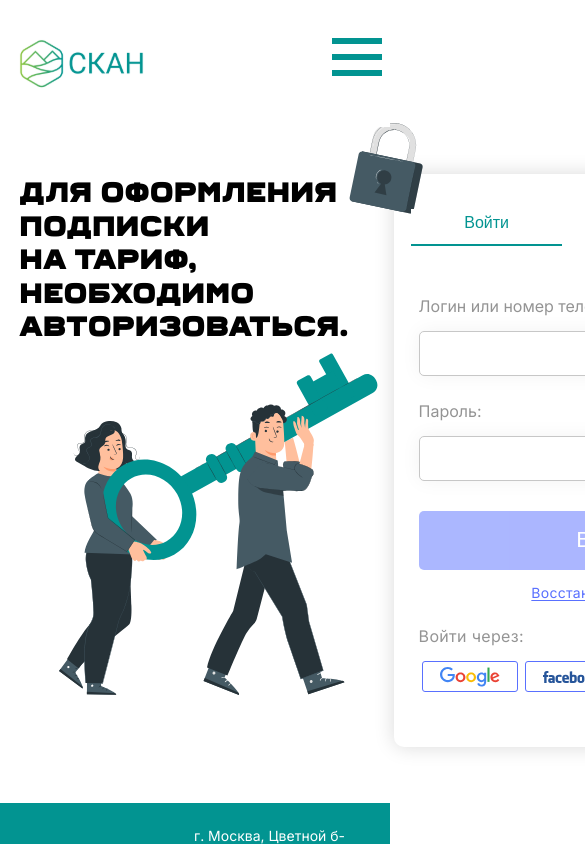
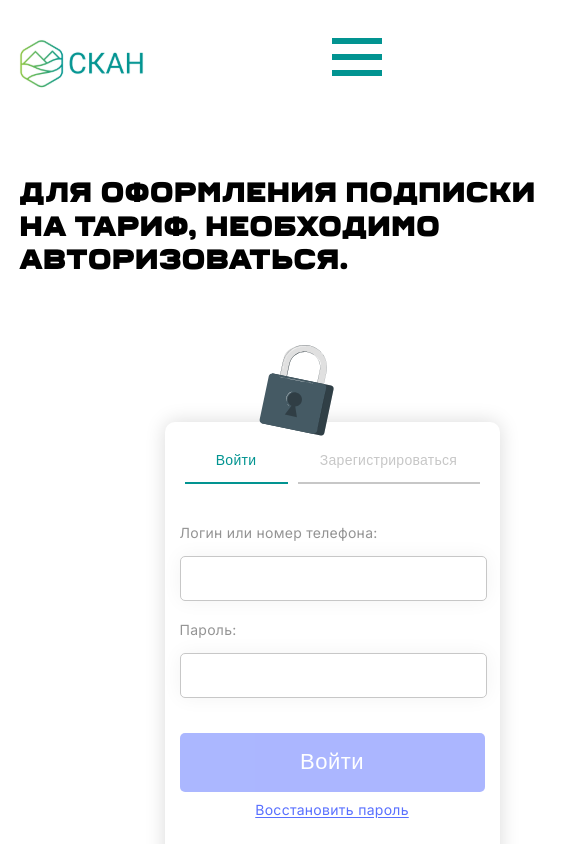
Before and after one commit to zminat/scan, a React (Vite) app: page /auth in a window 390 px wide. Shown: the top 844 px of the page, 585 px wide, since content can reach past the window. Built offline with nearby package versions, Linux system fonts and the light colour scheme; a small style sheet from the web is missing.

Commit message:
Fixed LoginPage.css for mobiles.

```diff
--- a/src/pages/LoginPage.tsx
+++ b/src/pages/LoginPage.tsx
@@ -43,7 +43,7 @@ function LoginPage() {
         return (
         <div className="login-page">
             <div className="container">
-                <h1>Для оформления подписки <br />на тариф, необходимо <br />авторизоваться.</h1>
+                <h1>Для оформления подписки на{'\u00A0'}тариф, необходимо авторизоваться.</h1>
                 <img src={CharactersImg} alt="Для оформления подписки на тариф, необходимо авторизоваться" />
             </div>
             <div className="login-form-container">
@@ -106,7 +106,9 @@ function LoginPage() {
                     </div>
                 </div>
             </div>
-
+            <div className="img-container">
+                <img src={CharactersImg} alt="Для оформления подписки на тариф, необходимо авторизоваться" />
+            </div>
         </div>
     );
 }
--- a/src/styles/LoginPage.css
+++ b/src/styles/LoginPage.css
@@ -8,14 +8,12 @@
     top: 65px;
 }
 
-.container img {
-    margin-left: 12%;
-    transform: translateY(-60px);
-}
-
 .login-form-container {
     width: 480px;
     height: 578px;
+    display: flex;
+    flex-wrap: wrap;
+    justify-content: flex-start;
 }
 
 .login-form {
@@ -32,6 +30,7 @@
 }
 
 .lock-icon {
+    z-index: 2;
     width: 75.22px;
     height: 92.06px;
 }
@@ -84,7 +83,7 @@
 }
 
 .tab {
-    padding: 10px;
+    /*padding: 10px;*/
     text-align: center;
     color: #C7C7C7;
     text-decoration-line: none;
@@ -176,3 +175,88 @@
     cursor: pointer;
     background-color: white;
 }
+
+.img-container {
+    display: none;
+}
+
+
+@media screen and (max-width: 1000px) {
+    .login-page {
+        display: flex;
+        flex-direction: column;
+    }
+
+    .container img {
+        display: none;
+    }
+
+    .login-form-container {
+        justify-content: center;
+        margin-bottom: 100px;
+        width: 335px;
+    }
+
+    .lock-icon {
+        margin-left: -25px;
+    }
+
+    .login-form {
+        width: 335px;
+        height: 460px;
+        margin-top: -15px;
+    }
+
+    .login-btn {
+        width: 103px;
+        height: 27px;
+        top: 214px;
+    }
+
+    .register-btn {
+        font-size: 16px;
+        width: 182px;
+        height: 27px;
+        top: 214px;
+        border: none;
+        background-color: #FFFFFF;
+        color: #C7C7C7;
+        cursor: pointer;
+    }
+
+    .login-btn, .register-btn {
+        font-size: 14px;
+        font-weight: 400;
+        line-height: 17px;
+        letter-spacing: 0.02em;
+
+    }
+
+    .login-page label {
+        font-size: 14px;
+        margin: 15px;
+        font-weight: 400;
+        line-height: 17px;
+        letter-spacing: 0.02em;
+    }
+
+    .login-page input {
+        font-size: 14px;
+        width: 305px;
+        height: 43px;
+        margin-bottom: 5px;
+    }
+
+    .submit-button {
+        margin: 15px 15px 0;
+        width: 305px;
+    }
+
+    .social-login {
+        margin: 25px 15px;
+    }
+
+    .img-container {
+        display: block;
+    }
+}
```
